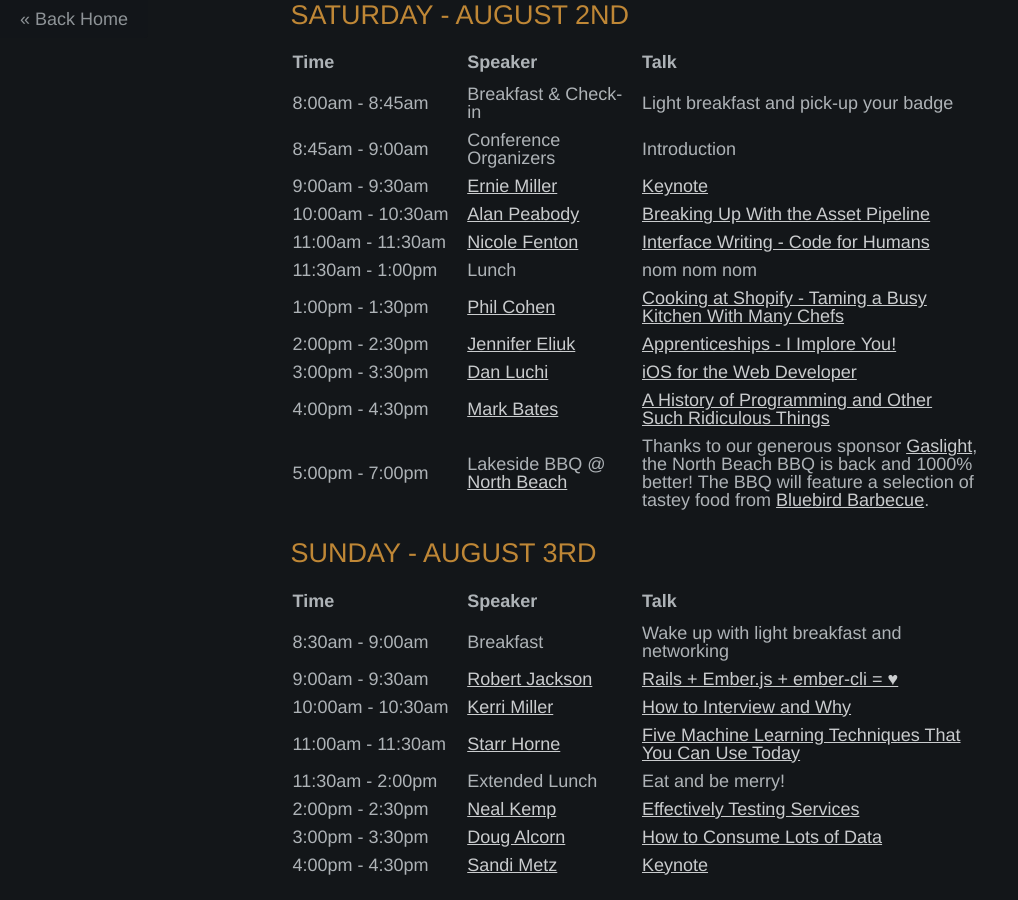
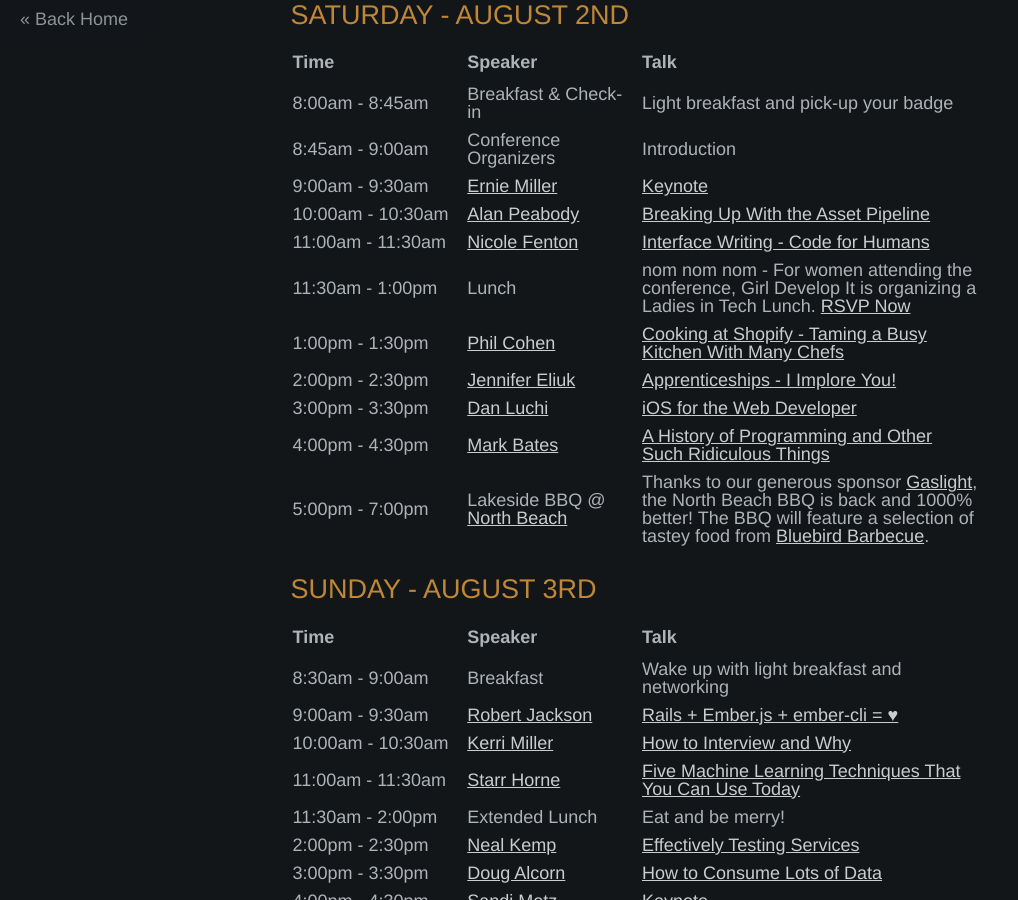
Before and after one commit to burlingtonruby/burlingtonrubyconference2014, a Jekyll site: the page built from schedule.html, in a window 1280 px wide and 900 px high, scrolled down 630 px. Shown: the whole window, without its empty margins (0-1018 px from the left). Built offline with Jekyll 4.4.1, drawn with Linux system fonts in a browser that asks for light colours.

Commit message:
Adds ladies in tech lunch to site

```diff
--- a/schedule.html
+++ b/schedule.html
@@ -76,7 +76,10 @@ meta_keywords: burlington, ruby, conference, schedule, vermont, rails, ruby on r
         <tr>
           <td>11:30am - 1:00pm</td>
           <td>Lunch</td>
-          <td>nom nom nom</td>
+          <td>
+            nom nom nom - For women attending the conference, Girl Develop It is organizing a Ladies in Tech Lunch.
+            <a href='/ladies-in-tech-lunch.html'>RSVP Now</a>
+          </td>
         </tr>
         <tr>
           <td>1:00pm - 1:30pm</td>
```
Also changed, not shown: ladies-in-tech-lunch.html (added, +34 -0 lines).
